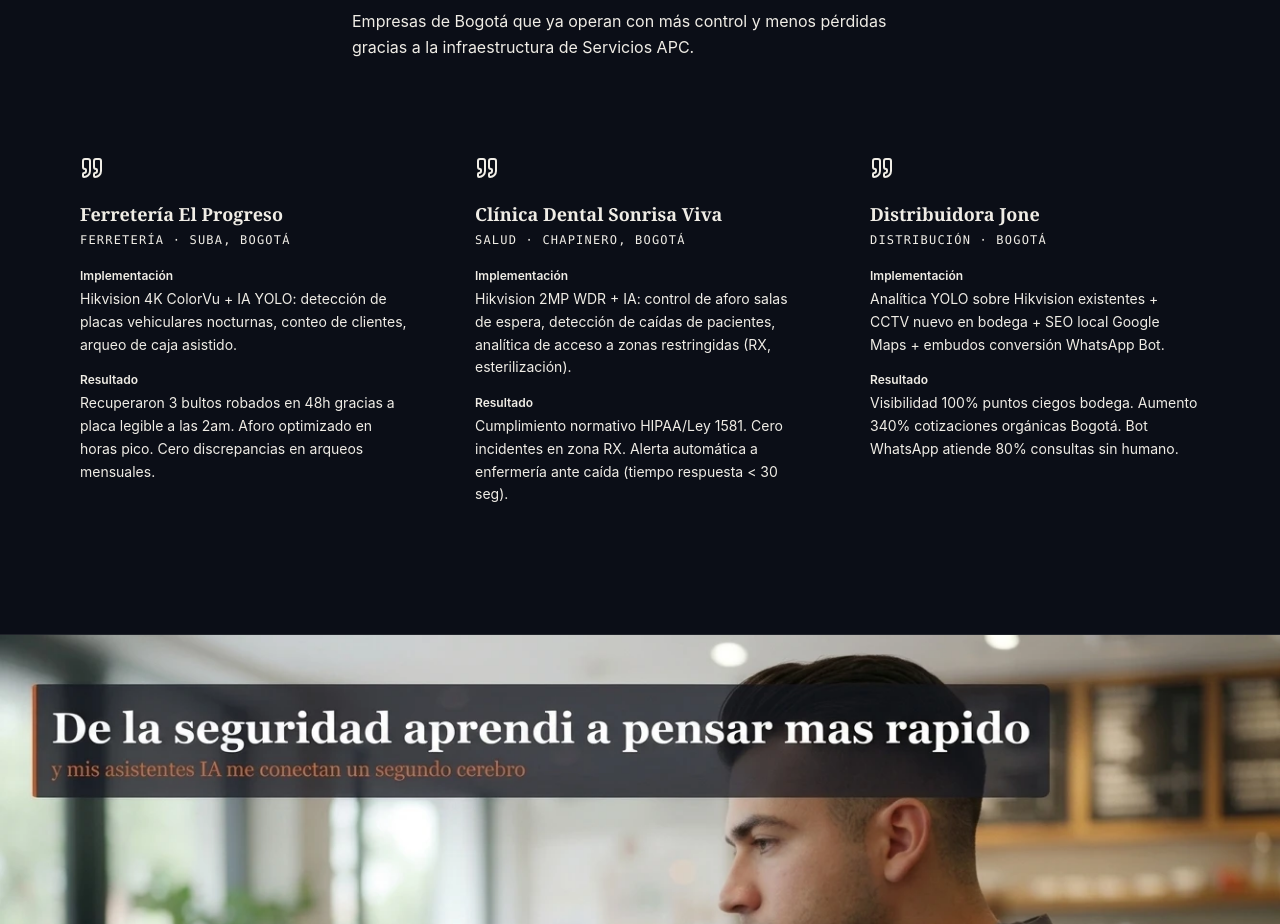
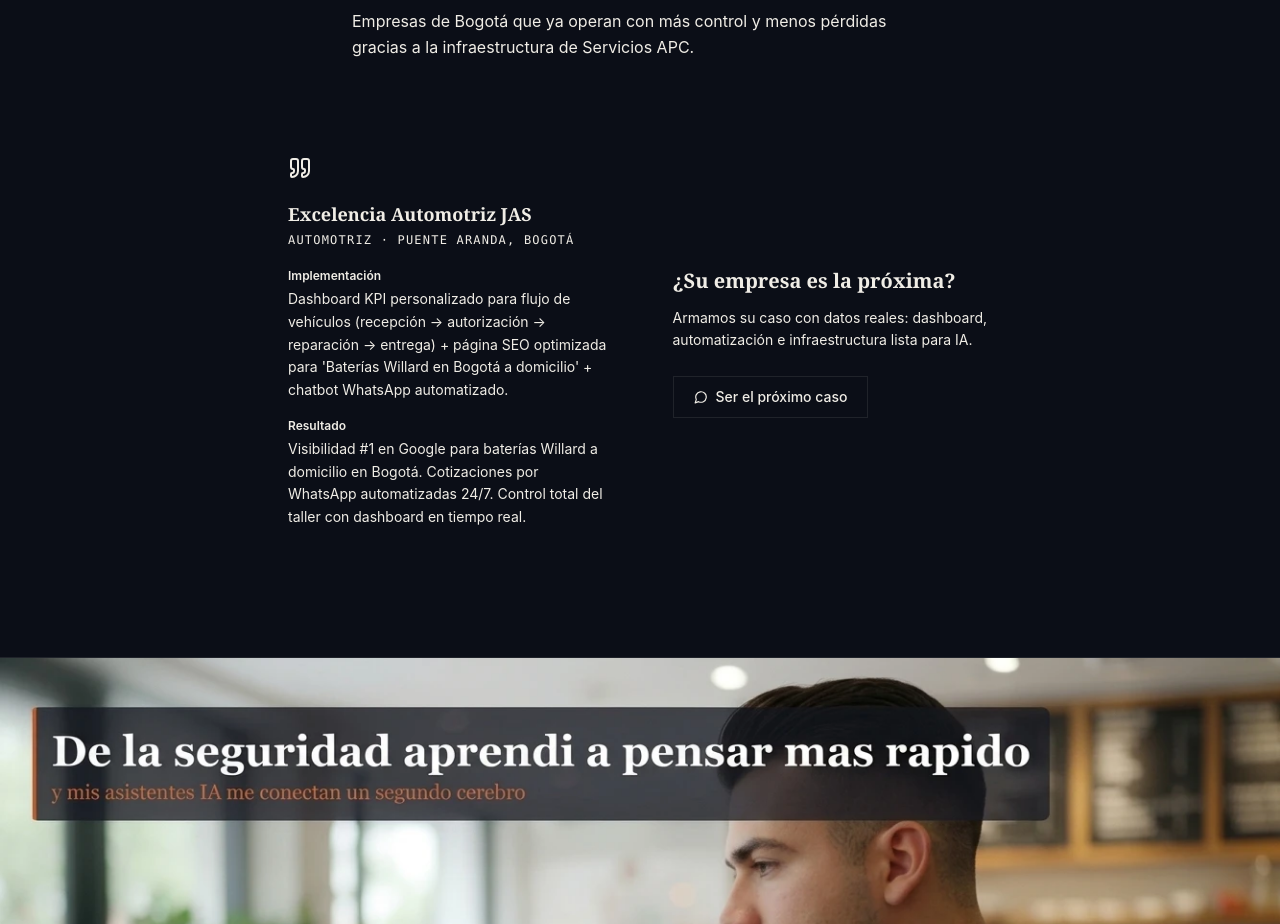
Before and after one commit to serviciosapcsoporte-create/Servicios-APC-360, a React (Vite) app: page / in a window 1280 px wide. Shown: the part 5949-6873 px from the top of the page. Built offline with nearby package versions, Linux system fonts and the light colour scheme.

Commit message:
fix: restaurar caso real Excelencia Automotriz JAS (elimina testimonios ficticios) + CTA 'ser el próximo caso'

```diff
--- a/src/app/App.tsx
+++ b/src/app/App.tsx
@@ -242,28 +242,12 @@
 
 const cases = [
   {
-    client: "Ferretería El Progreso",
-    sector: "Ferretería · Suba, Bogotá",
+    client: "Excelencia Automotriz JAS",
+    sector: "Automotriz · Puente Aranda, Bogotá",
     implementation:
-      "Hikvision 4K ColorVu + IA YOLO: detección de placas vehiculares nocturnas, conteo de clientes, arqueo de caja asistido.",
+      "Dashboard KPI personalizado para flujo de vehículos (recepción → autorización → reparación → entrega) + página SEO optimizada para 'Baterías Willard en Bogotá a domicilio' + chatbot WhatsApp automatizado.",
     result:
-      "Recuperaron 3 bultos robados en 48h gracias a placa legible a las 2am. Aforo optimizado en horas pico. Cero discrepancias en arqueos mensuales.",
-  },
-  {
-    client: "Clínica Dental Sonrisa Viva",
-    sector: "Salud · Chapinero, Bogotá",
-    implementation:
-      "Hikvision 2MP WDR + IA: control de aforo salas de espera, detección de caídas de pacientes, analítica de acceso a zonas restringidas (RX, esterilización).",
-    result:
-      "Cumplimiento normativo HIPAA/Ley 1581. Cero incidentes en zona RX. Alerta automática a enfermería ante caída (tiempo respuesta < 30 seg).",
-  },
-  {
-    client: "Distribuidora Jone",
-    sector: "Distribución · Bogotá",
-    implementation:
-      "Analítica YOLO sobre Hikvision existentes + CCTV nuevo en bodega + SEO local Google Maps + embudos conversión WhatsApp Bot.",
-    result:
-      "Visibilidad 100% puntos ciegos bodega. Aumento 340% cotizaciones orgánicas Bogotá. Bot WhatsApp atiende 80% consultas sin humano.",
+      "Visibilidad #1 en Google para baterías Willard a domicilio en Bogotá. Cotizaciones por WhatsApp automatizadas 24/7. Control total del taller con dashboard en tiempo real.",
   },
 ];
 
@@ -1097,7 +1081,7 @@
             </div>
           </div>
 
-          <div className="grid md:grid-cols-3 gap-px bg-border">
+          <div className="grid md:grid-cols-2 gap-px bg-border max-w-3xl mx-auto">
             {cases.map((c) => (
               <div key={c.client} className="bg-background p-8">
                 <Quote size={24} className="text-accent mb-5" />
@@ -1121,6 +1105,25 @@
                 </p>
               </div>
             ))}
+
+            {/* Espacio editorial: sin casos ficticios — solo CTA real */}
+            <div className="bg-background p-8 flex flex-col justify-center">
+              <p className="font-serif text-xl font-bold mb-3">
+                ¿Su empresa es la próxima?
+              </p>
+              <p className="text-sm text-muted-foreground leading-relaxed mb-6">
+                Armamos su caso con datos reales: dashboard, automatización e
+                infraestructura lista para IA.
+              </p>
+              <a
+                href="https://wa.me/573337450634?text=Hola%2C%20quiero%20ser%20el%20pr%C3%B3ximo%20caso%20de%20%C3%A9xito%20de%20Servicios%20APC"
+                target="_blank"
+                rel="noopener noreferrer"
+                className="inline-flex items-center gap-2 w-fit text-sm font-medium text-accent border border-accent/40 px-5 py-2.5 hover:bg-accent hover:text-accent-foreground transition-colors"
+              >
+                <MessageCircle size={14} /> Ser el próximo caso
+              </a>
+            </div>
           </div>
         </div>
       </section>
```
